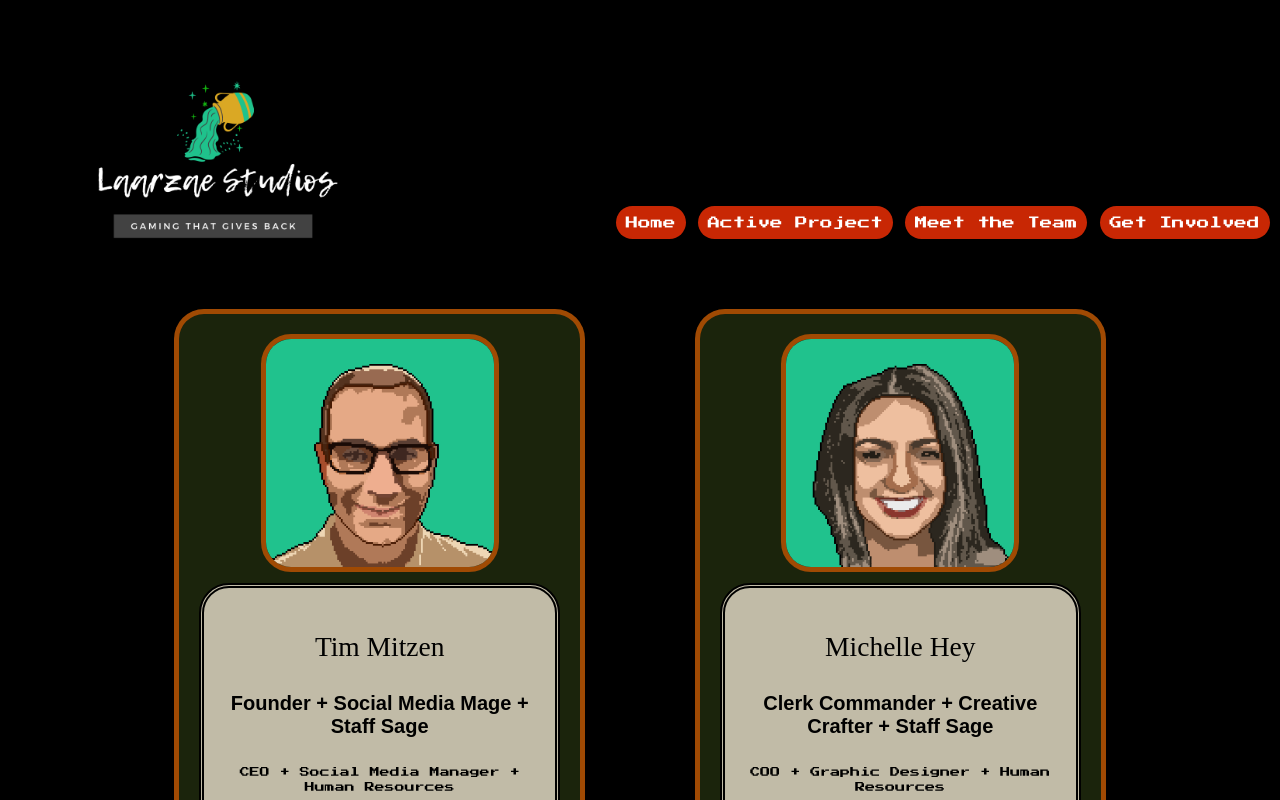
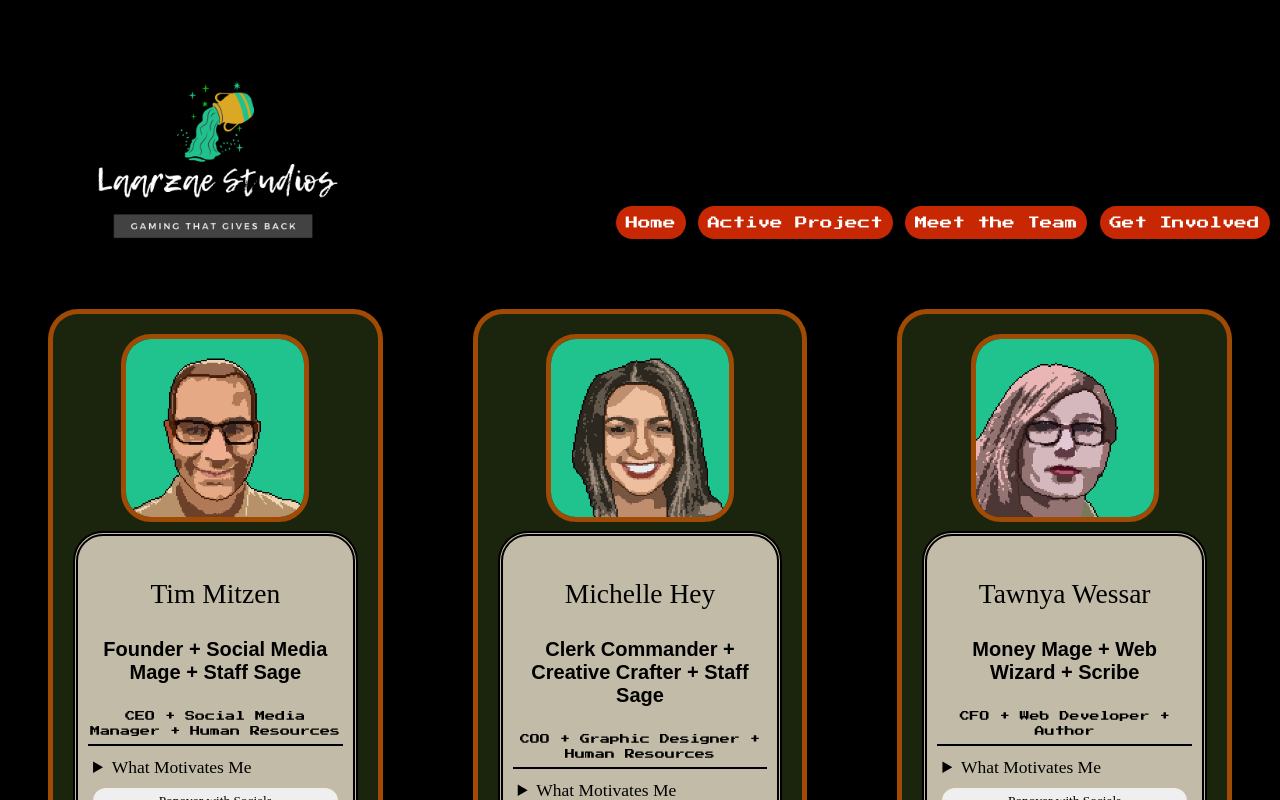
Before and after one commit to Laarzae-Studios/PMR, a React (Create React App) app: page /the-team in a window 1280 px wide. Shown: the top 800 px of the page. Built offline with nearby package versions, Linux system fonts and the light colour scheme; a web font is replaced by a local one.

Commit message:
Update MeetTheTeam.css
fixing issue noted

```diff
--- a/src/components/MeetTheTeam/MeetTheTeam.css
+++ b/src/components/MeetTheTeam/MeetTheTeam.css
@@ -3,7 +3,6 @@
  **/
 .meet-the-team {
     display: grid;
-    grid-gap: 3rem;
-    grid-template-columns: repeat(auto-fit, minmax(330px, 1fr));
-    margin: 0 10%;
+    grid-gap: 1rem;
+    grid-template-columns: repeat(auto-fit, minmax(320px, 1fr));
 }
```
